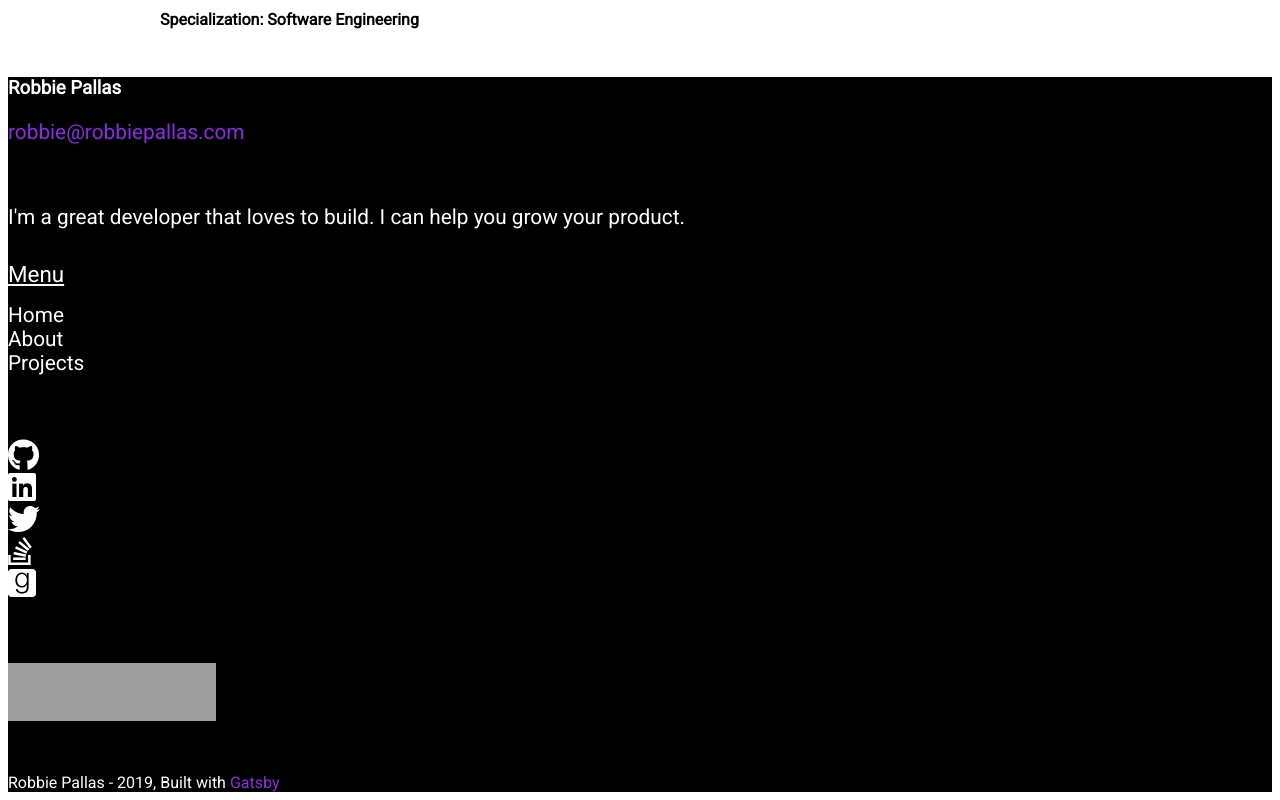
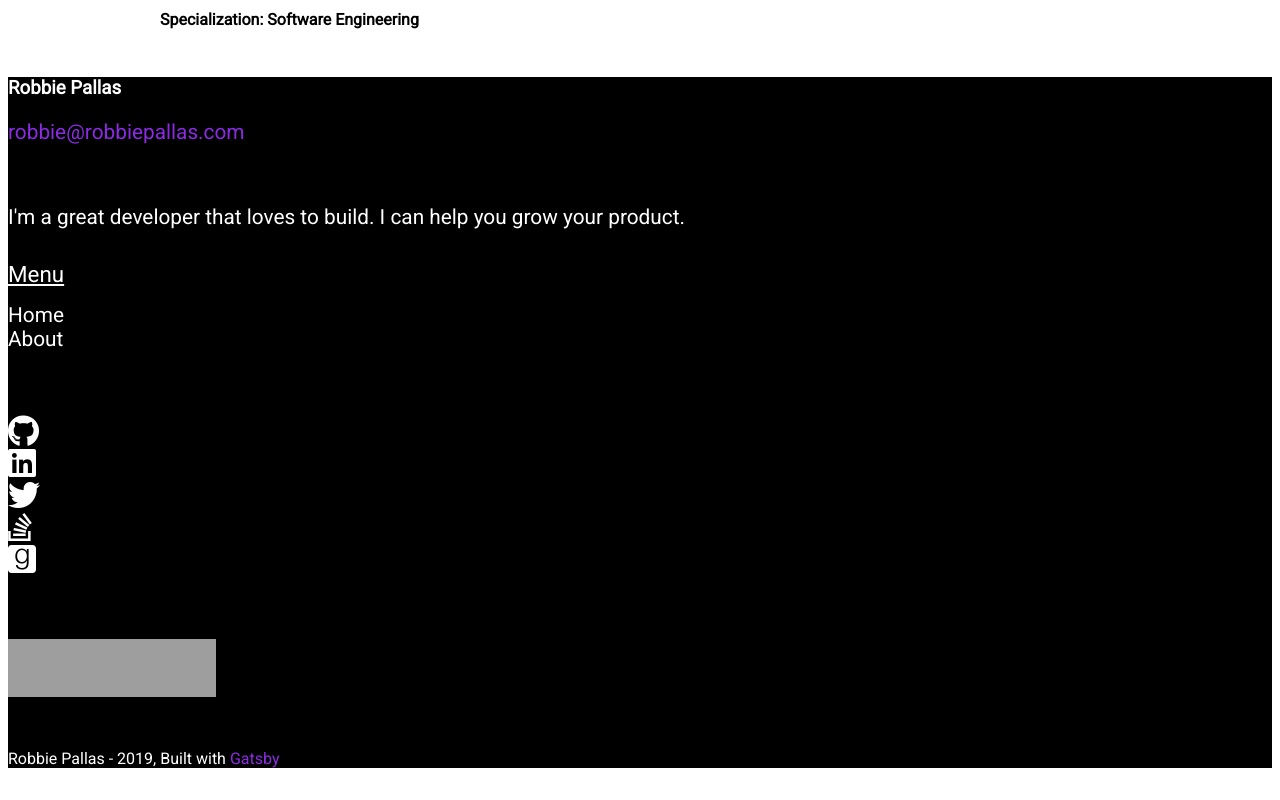
Before and after one commit to rpallas/robbiepallas.com, a Gatsby site: page /about in a window 1280 px wide. Shown: the part 2170-2970 px from the top of the page. After the commit the page ends 2946 px from the top, so only its background shows below. Built offline with nearby package versions, Linux system fonts and the light colour scheme; Gatsby itself is replaced by a stand-in of ours; grey boxes are pictures that could not be loaded.

Commit message:
removes projects link from footer

```diff
--- a/src/components/layout/Footer.js
+++ b/src/components/layout/Footer.js
@@ -47,11 +47,11 @@ const Footer = () => (
             <span className="link_styles">About</span>
           </Link>
         </Col>
-        <Col xs={2} style={{ fontSize: "1.3rem" }}>
+        {/* <Col xs={2} style={{ fontSize: "1.3rem" }}>
           <Link to="/projects">
             <span className="link_styles">Projects</span>
           </Link>
-        </Col>
+        </Col> */}
       </Row>
       <Row className="footer_social text-center">
         <Col>
```
